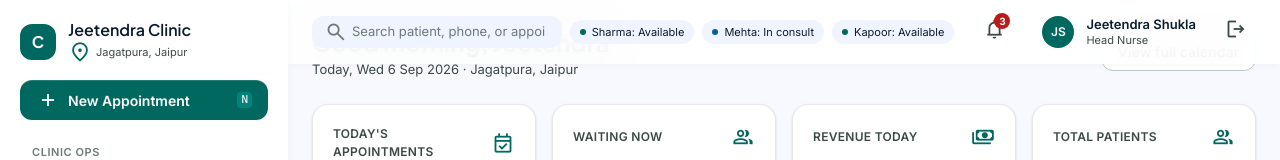
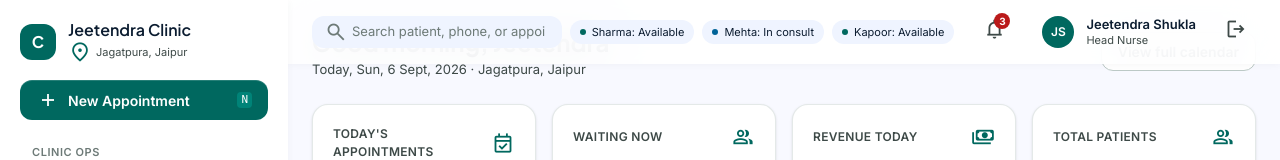
Before and after one commit to phdemp/clinicflow, a React (Vite) app: page / in a window 1280 px wide. Both pictures are taken after a click on the button "Sign in". Shown: the top 160 px of the page. Built offline with nearby package versions, Linux system fonts and the light colour scheme.

Commit message:
fix: derive weekday from date instead of hardcoding Wednesday

```diff
--- /dev/null
+++ b/src/lib/date.ts
@@ -0,0 +1,22 @@
+export function parseLocalDate(dateStr: string): Date {
+  const [y, m, d] = dateStr.split("-").map(Number);
+  return new Date(y, m - 1, d);
+}
+
+export function formatLongDate(dateStr: string): string {
+  return parseLocalDate(dateStr).toLocaleDateString("en-IN", {
+    weekday: "long",
+    day: "numeric",
+    month: "long",
+    year: "numeric",
+  });
+}
+
+export function formatShortDate(dateStr: string): string {
+  return parseLocalDate(dateStr).toLocaleDateString("en-IN", {
+    weekday: "short",
+    day: "numeric",
+    month: "short",
+    year: "numeric",
+  });
+}
--- a/src/pages/Calendar.tsx
+++ b/src/pages/Calendar.tsx
@@ -2,6 +2,7 @@ import { useMemo, useState } from "react";
 import { useClinic } from "../state/store";
 import { StatusBadge } from "../components/StatusBadge";
 import { NewAppointmentModal } from "../components/NewAppointmentModal";
+import { formatLongDate } from "../lib/date";
 
 const HOURS = [9, 10, 11, 12, 13, 14, 15, 16, 17];
 
@@ -30,7 +31,7 @@ export function Calendar() {
       <div className="flex items-center justify-between flex-wrap gap-3">
         <div>
           <h1 className="font-headline text-[24px] font-bold text-on-surface">Calendar</h1>
-          <p className="text-[13px] text-on-surface-variant">Wednesday, 6 September 2026</p>
+          <p className="text-[13px] text-on-surface-variant">{formatLongDate(today)}</p>
         </div>
         <button
           onClick={() => setShowNew(true)}
--- a/src/pages/Dashboard.tsx
+++ b/src/pages/Dashboard.tsx
@@ -2,6 +2,7 @@ import { Link } from "react-router-dom";
 import { useClinic } from "../state/store";
 import { StatusBadge } from "../components/StatusBadge";
 import { Avatar } from "../components/Avatar";
+import { formatShortDate } from "../lib/date";
 
 function StatCard({
   icon,
@@ -54,7 +55,7 @@ export function Dashboard() {
             Good morning, Jeetendra
           </h1>
           <p className="text-[13px] text-on-surface-variant">
-            Today, Wed 6 Sep 2026 · Jagatpura, Jaipur
+            Today, {formatShortDate(today)} · Jagatpura, Jaipur
           </p>
         </div>
         <Link
```
